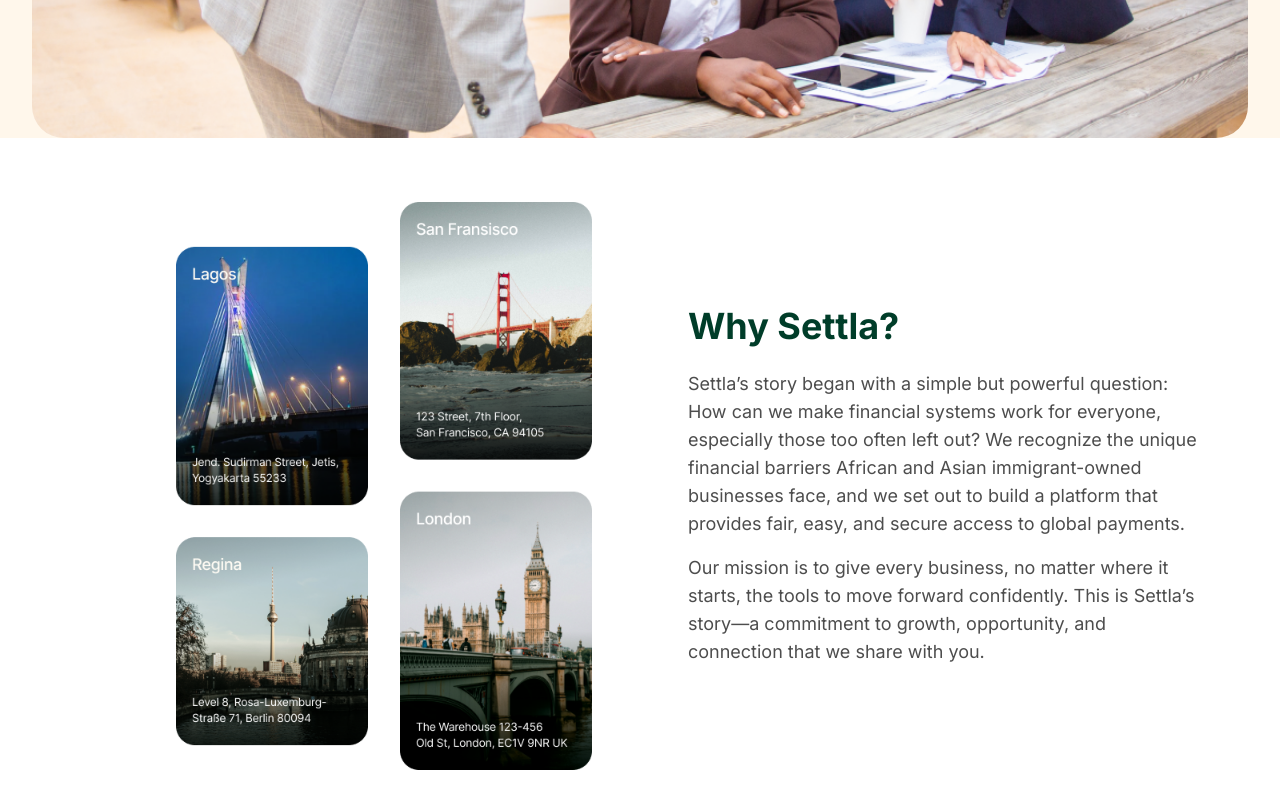
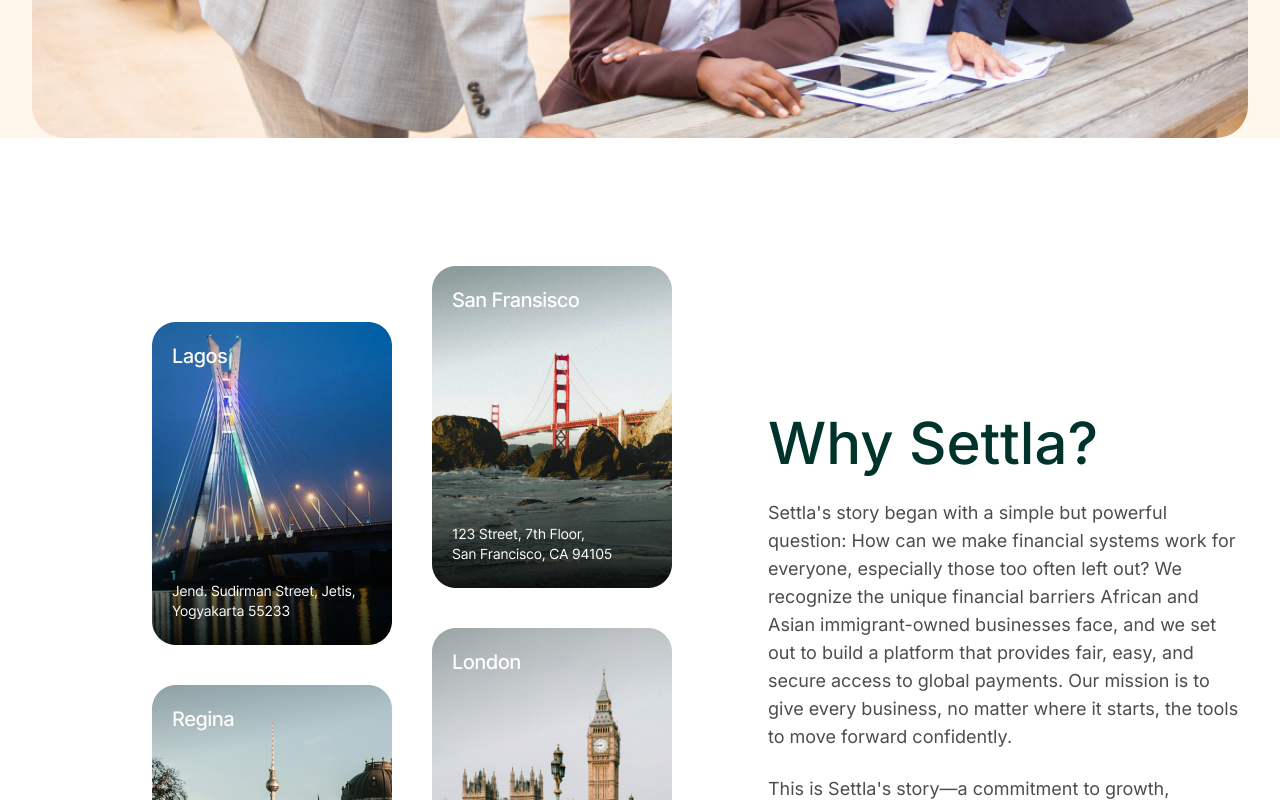
Before and after one commit to bossglobalorg/settla-landing-page, a Next.js app: page /about in a window 1280 px wide. Shown: the part 1100-1900 px from the top of the page. Built offline with nearby package versions, Linux system fonts and the light colour scheme.

Commit message:
chore: update why settla  section

```diff
--- a/src/components/sections/AboutPage/WhySettlaSection/index.tsx
+++ b/src/components/sections/AboutPage/WhySettlaSection/index.tsx
@@ -3,9 +3,10 @@ import Image from "next/image";
 
 const WhySettlaSection = () => {
   return (
-    <section className="flex flex-col gap-[96px] px-6 py-16 md:flex-row lg:px-20">
+    <section className="content-grid py-[3.75rem] lg:py-32">
+      <div className="flex flex-col gap-10 md:flex-row lg:gap-24">
         {/* Left - Image */}
-      <div className="relative w-full md:w-1/2">
+        <div className="relative w-full">
           <Image
             src={assetLib.whySettlaImages} // Ensure this resolves correctly
             alt="Images displaying Settla locations"
@@ -18,22 +19,24 @@ const WhySettlaSection = () => {
         </div>
 
         {/* Right - Content */}
-      <div className="flex flex-col justify-center md:w-1/2">
-        <h2 className="text-3xl font-bold text-[#003D29] md:text-4xl">
+        <div className="flex w-full max-w-[30rem] flex-col justify-center gap-6">
+          <h2 className="text-3xl font-medium text-primary-900 md:text-4xl lg:text-[3.625rem] lg:leading-[4rem]">
             Why Settla?
           </h2>
-        <p className="mt-6 text-lg text-[#4D4D4D]">
-          Settla’s story began with a simple but powerful question: How can we
-          make financial systems work for everyone, especially those too often
-          left out? We recognize the unique financial barriers African and Asian
-          immigrant-owned businesses face, and we set out to build a platform
-          that provides fair, easy, and secure access to global payments.
+          <p className="font-inter text-lg text-[#4D4D4D]">
+            Settla&apos;s story began with a simple but powerful question: How
+            can we make financial systems work for everyone, especially those
+            too often left out? We recognize the unique financial barriers
+            African and Asian immigrant-owned businesses face, and we set out to
+            build a platform that provides fair, easy, and secure access to
+            global payments. Our mission is to give every business, no matter
+            where it starts, the tools to move forward confidently.
           </p>
-        <p className="mt-4 text-lg text-[#4D4D4D]">
-          Our mission is to give every business, no matter where it starts, the
-          tools to move forward confidently. This is Settla’s story—a commitment
-          to growth, opportunity, and connection that we share with you.
+          <p className="text-lg text-[#4D4D4D]">
+            This is Settla&apos;s story—a commitment to growth, opportunity, and
+            connection that we share with you.
           </p>
+        </div>
       </div>
     </section>
   );
```
Lines whose indentation alone changed are shown as unchanged.
